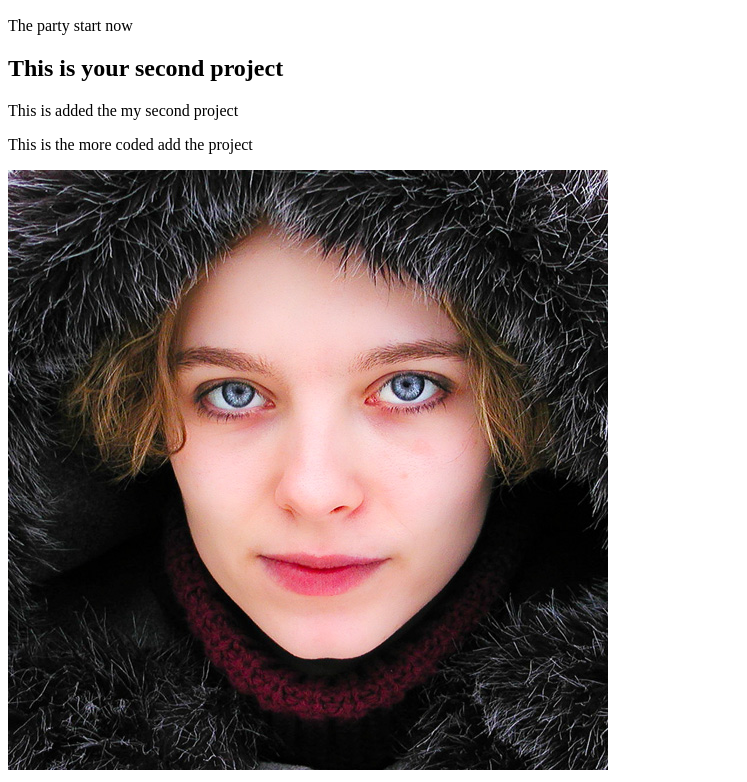
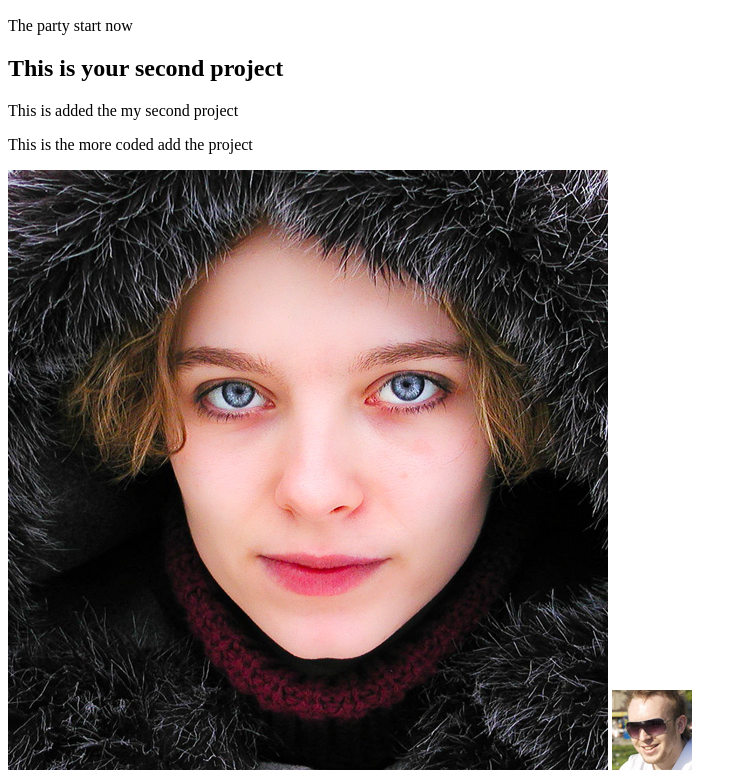
Before and after one commit to Coder-weber/my-first-project, a plain HTML site: page index.html in a window 1280 px wide. Shown: the part 110-892 px from the top of the page, without its empty margins (0-747 px from the left). Drawn offline with Linux system fonts and the light colour scheme.

Commit message:
img folder add main branch

```diff
--- a/index.html
+++ b/index.html
@@ -13,6 +13,6 @@
     <p>This is added the my second project</p>
     <p>This is the more coded add the project</p>
     <img src="photo1.jpg" alt="">
-    <img src="avatar.jpg" alt="">
+    <img src="img/avatar.jpg" alt="">
 </body>
 </html>
```
